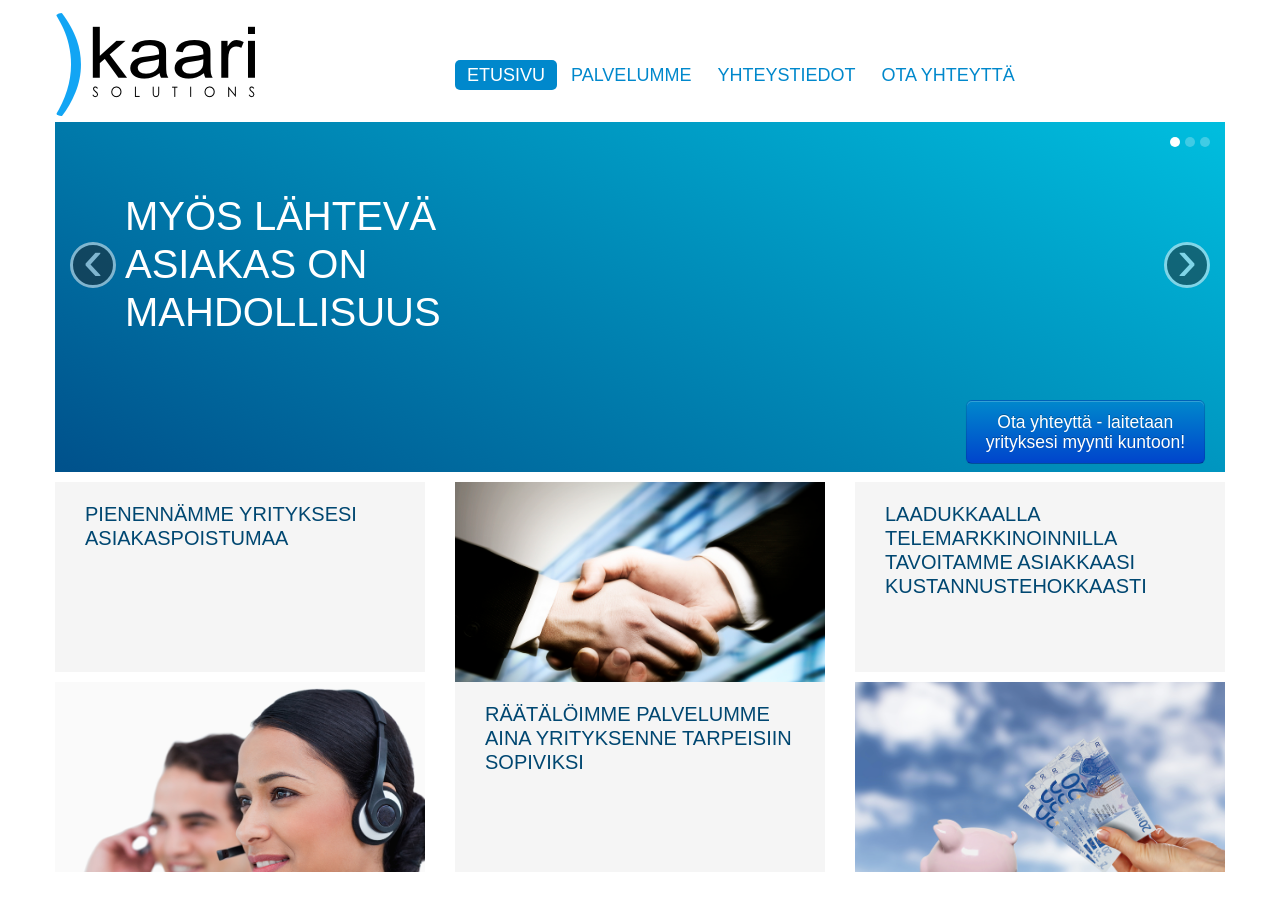
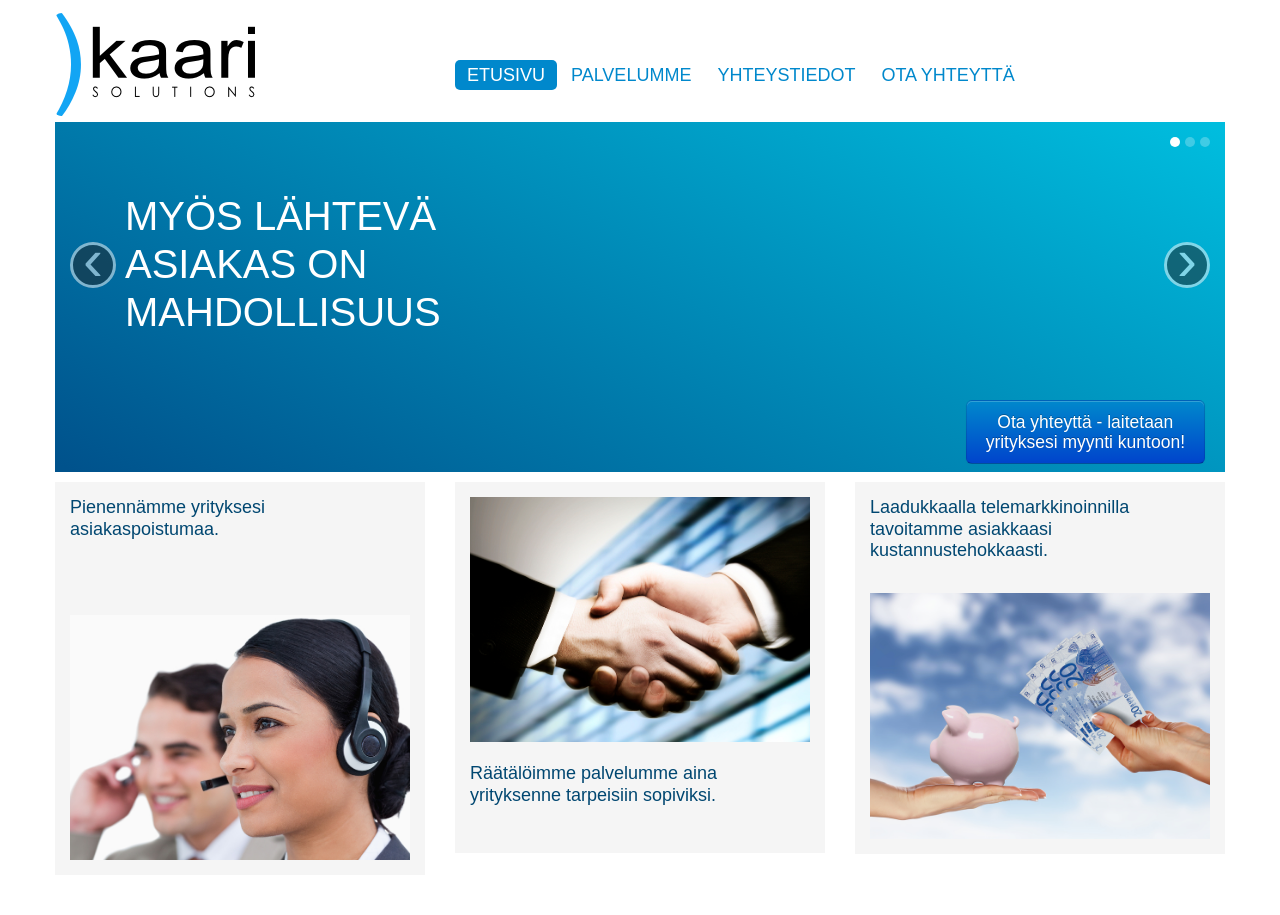
Before and after one commit to jpaaso/bootstrap, a PHP site: page /index.html in a window 1280 px wide. Before the commit the page ends 872 px from the top, so only its background shows below. Run offline with PHP 8.4, Linux system fonts and the light colour scheme.

Commit message:
Frontpage images put into same tile as text.

```diff
--- a/index.html
+++ b/index.html
@@ -15,7 +15,7 @@
 </head>
 <body>
 	<div class="container tabbable">
-		<div class="row-fluid  ">
+		<div class="row">
 			<div class="span4">
 				<a id="logoLink" href="#Etusivu"><img id="logo" src="img/kaari-logo-200.png" class="img-rounded"></a>
 			</div>
@@ -83,26 +83,41 @@
 					<a class="carousel-control right" href="#myCarousel" data-slide="next">&rsaquo;</a>
 				</div>
 				<div>
-					<div class="row-fluid">
+					<div class="row">
 						<div class="span4 tileOuter">
-							<div class="box tileTxt">
+							<div class="box tile">
 								<a id="pienennammeBox" href="#Palvelumme"></a>
-								<p>Pienenn&auml;mme yrityksesi asiakaspoistumaa</p>
+								<p>
+									Pienenn&auml;mme yrityksesi asiakaspoistumaa.
+									<br><br><br><br>
+								</p>
+								<img src="img/customerService.jpg">
 							</div>
 						</div>
 						<div class="span4 tileOuter">
-							<div class="box tileImg">
-								<img src="img/handshake.jpg" >
+							<div class="box tile">
+								<img src="img/handshake.jpg">
+								<a id="raataloimmeBox" href="#Palvelumme"></a>
+								<p>
+									<br>
+									R&auml;&auml;t&auml;l&ouml;imme palvelumme aina yrityksenne tarpeisiin sopiviksi.
+									<br><br>
+								</p>
 							</div>
 						</div>
 						<div class="span4 tileOuter">
-							<div class="box tileTxt">
+							<div class="box tile">
 								<a id="tavoitammeBox" href="#Palvelumme"></a>
-								<p>Laadukkaalla telemarkkinoinnilla tavoitamme asiakkaasi kustannustehokkaasti</p>
+								<p>
+									Laadukkaalla telemarkkinoinnilla tavoitamme asiakkaasi kustannustehokkaasti.
+									<br>
+									<br>
+								</p>
+								<img src="img/savings.jpg">
 							</div>
 						</div>
 					</div>
-					<div class="row-fluid">
+					<!--div class="row">
 						<div class="span4 tileOuter">
 							<div class="box tileImg">
 								<img src="img/customerService.jpg">
@@ -119,7 +134,7 @@
 								<img src="img/savings.jpg">
 							</div>
 						</div>
-					</div>
+					</div-->
 				</div>
 			</div>
 			<!-- ------------------ -->
--- a/styles.css
+++ b/styles.css
@@ -1,3 +1,12 @@
+/*
+customer service: 866px 577px
+handshake:        878px 569px
+savings: 		  791px 632px
+
+pienimmät (w h):  791px 569px
+tile (w h): 	  295px 190px
+*/
+
 body {
 	/*background-color:#F2F2F2; */
 	/*font-family: HelveticaLight, Helvetica, Arial;*/
@@ -57,6 +66,7 @@ h1, h2, h3, h4, h5 {
 	height: auto !important;
     height: 300px;
 }
+/* carousel item */
 .item {
 	margin: 70px 20px 20px 70px;
 }
@@ -71,8 +81,8 @@ h1, h2, h3, h4, h5 {
     padding: 30px 30px;
 }
 .tileTxt {
-	height: 150px;
-    min-height: 150px;
+	/*height: 215px;
+    min-height: 215px;*/
     padding: 20px 30px;
     margin-top: 10px;
 	text-transform:uppercase;
@@ -83,23 +93,32 @@ h1, h2, h3, h4, h5 {
 }
 
 .tileImg {
-	height: 150px;
-    min-height: 150px;
+	/*height: 215px;
+    min-height: 215px;*/
+    max-width: 100%;
     margin-top: 10px;
 	position:relative;
 }
 .tileImg img {
-	max-width: 100%;
-	/*
+	/*max-width: 100%;
+
 	height:140px;
 	width: 300px;
 	*/
 }
-
-.tileTxt:hover {
+.tile {
+    padding: 15px 15px;
+    margin-top: 10px;
+	/*text-transform:uppercase;*/
+	position:relative;
+	color: #004771;
+	font-size: 18px;
+	line-height: 120%;
+}
+.tile:hover {
 	background-color:#E0ECF8;
 }
-.tileTxt a {
+.tile a {
     position:absolute;
     width:100%;
     height:100%;
```
Also changed, not shown: img/customerService.jpg, img/customerServiceOriginal.jpg (added), img/handshake.jpg, img/handshakeOriginal.jpg (added), img/savings.jpg, img/savingsOriginal.jpg (added).
